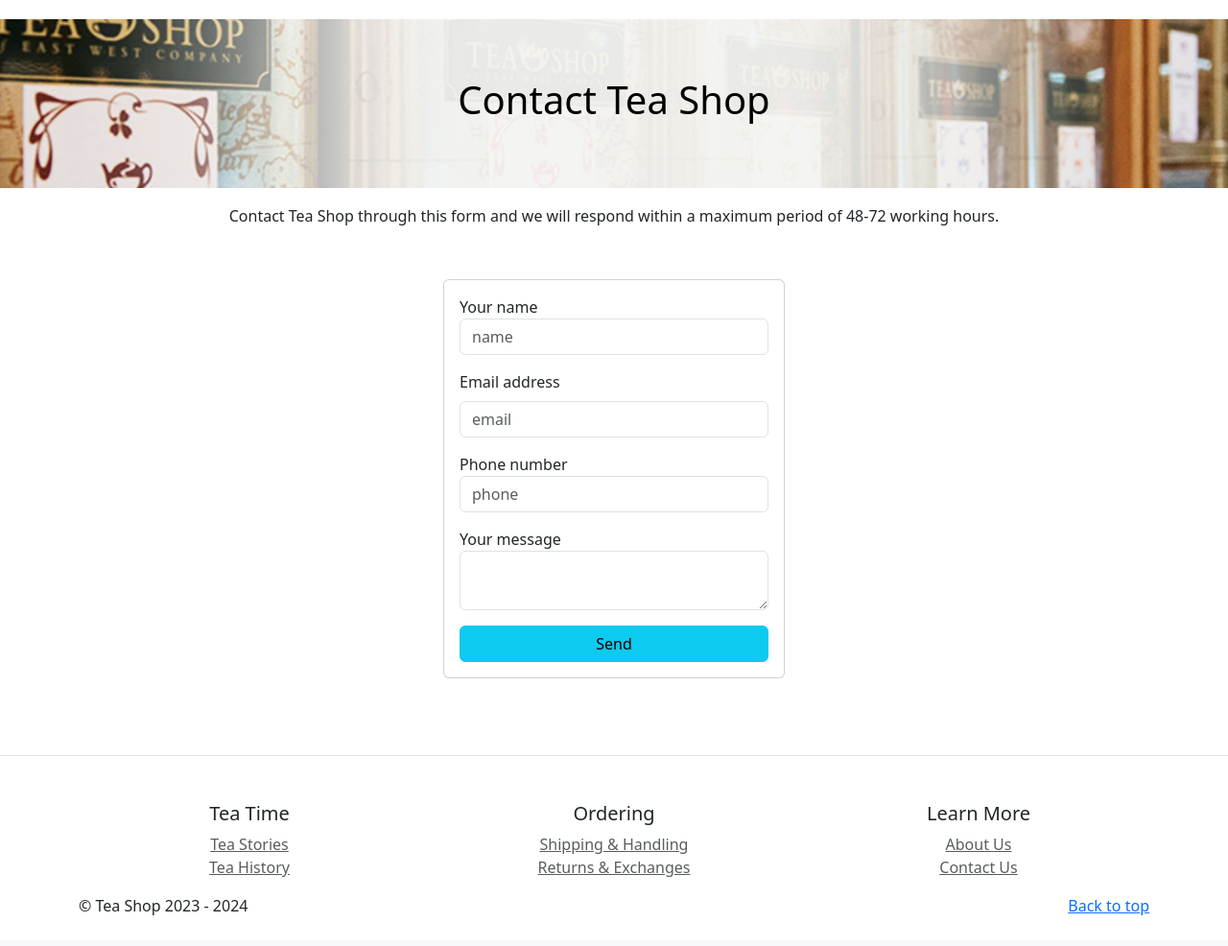
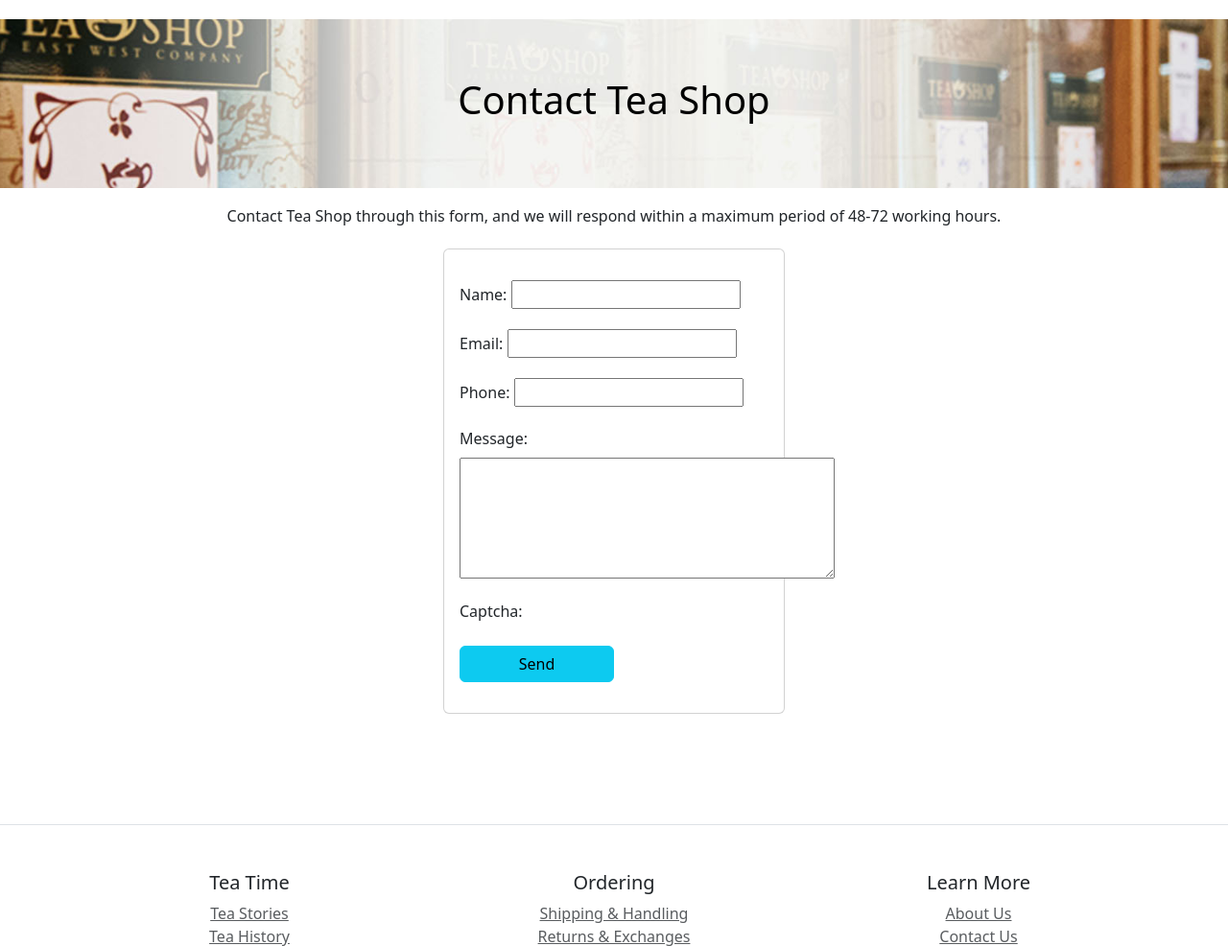
Before and after one commit to nataliadudina/tea_store, a Django app: page /contact/ in a window 1280 px wide. Shown: the part 56-1042 px from the top of the page at 96% size. Before the commit the page ends 1010 px from the top, so only its background shows below. Run offline with Django 4.2, Linux system fonts and the light colour scheme; data comes from the database, SQL or seed files in the repository.

Commit message:
Added django-simple-captcha; Updated ReadMe file;

```diff
--- a/config/settings.py
+++ b/config/settings.py
@@ -46,6 +46,7 @@
     'users.apps.UsersConfig',
     'store_blog.apps.StoreBlogConfig',
     'debug_toolbar',
+    'captcha',
 ]
 
 MIDDLEWARE = [
--- a/config/urls.py
+++ b/config/urls.py
@@ -28,6 +28,7 @@
                   path('users/', include('users.urls', namespace='users')),
                   path('social-auth/', include('social_django.urls', namespace='social')),
                   path('__debug__/', include('debug_toolbar.urls')),
+                  path('captcha/', include('captcha.urls')),
               ] + static(settings.MEDIA_URL,
                          document_root=settings.MEDIA_ROOT)
 
--- a/main/forms.py
+++ b/main/forms.py
@@ -1,6 +1,7 @@
 from django import forms
 from .models import TeaProduct, TeaCategory, Version
 from django.core.exceptions import ValidationError
+from captcha.fields import CaptchaField
 
 
 # Mixin class to add common styles to form fields
@@ -12,6 +13,14 @@
         for field_name, field in self.fields.items():  # self.fields - django dict
             if field_name != 'is_active':
                 field.widget.attrs['class'] = 'form-control'
+
+
+class ContactForm(forms.Form):
+    name = forms.CharField(max_length=100)
+    email = forms.EmailField(max_length=100)
+    phone = forms.CharField(max_length=20)
+    message = forms.CharField(widget=forms.Textarea(attrs={'cols': 40, 'rows': 5}))
+    captcha = CaptchaField()
 
 
 # Form for creating and updating TeaProduct instances
--- a/main/templates/main/catalog.html
+++ b/main/templates/main/catalog.html
@@ -4,7 +4,6 @@
 {% load main_tags %}
 
 {% block content %}
-    <title>Catalog</title>
 
 <section>
     <div class="container-xxl">
--- a/main/templates/main/category.html
+++ b/main/templates/main/category.html
@@ -4,7 +4,6 @@
 {% load main_tags %}
 
 {% block content %}
-    <title>{{ category.name|title }}</title>
 
 <section>
     <div class="container-xxl">
--- a/main/templates/main/contact.html
+++ b/main/templates/main/contact.html
@@ -1,49 +1,36 @@
-<!DOCTYPE html>
 {% extends 'base.html' %}
 {% load static %}
 
 {% block content %}
-    <title>Contact Us</title>
 
 {% include 'includes/background_section.html' %}
 
-<h6 class="text-center mb-4">Contact Tea Shop through this form and we will respond within a maximum period of 48-72
+<h6 class="text-center mb-4">Contact Tea Shop through this form, and we will respond within a maximum period of 48-72
     working hours.</h6>
-
 <!-- Feedback form -->
-<div class="container">
+<div class="container mb-5">
     <div class="row justify-content-center align-items-center" style="height: 60vh;">
         <div class="col-12 col-md-4">
             <div class="card box-shadow">
                 <div class="card-body">
                     <form method="post" action="" class="form-floating">
                         {% csrf_token %}
+                        <input type="hidden" name="next" value="{{ next }}"/>
+                        <div class="form-error mb-3">{{ form.non_field_errors }}</div>
+                        {% for f in form %}
                         <div class="mb-3">
-                            <label for="name">Your name</label>
-                            <input type="text" name="name" class="form-control" id="name" placeholder="name" required>
+                            <label class="form-label" for="{{ f.id_for_label }}">{{ f.label }}:</label>
+                            {{ f }}
+                            <div class="form-error">{{ f.errors }}</div>
                         </div>
-                        <div class="mb-3">
-                            <label for="exampleInputEmail1" class="form-label">Email address</label>
-                            <input type="email" name="email" class="form-control" id="exampleInputEmail1" placeholder="email"
-                                   aria-describedby="emailHelp">
-                            <div id="emailHelp" class="form-text"></div>
-                        </div>
-                        <div class="mb-3">
-                            <label for="phone">Phone number</label>
-                            <input type="text" name="phone" class="form-control" id="phone" placeholder="phone"
-                                   required>
-                        </div>
-                        <div class="mb-3">
-                            <label for="message">Your message</label>
-                            <textarea name="message" class="form-control" id="message"></textarea>
-                        </div>
-                        <button type="submit" class="w-100 btn btn-info">Send</button>
+                        {% endfor %}
+                        <button type="submit" class="btn btn-info w-50 mb-3">Send</button>
                     </form>
                 </div>
             </div>
         </div>
     </div>
 </div>
-
+<br>
 
 {% endblock %}
--- a/main/urls.py
+++ b/main/urls.py
@@ -1,6 +1,6 @@
 from django.urls import path
 from .views import ProductDetailView, CatalogListView, CategoryListView, IndexView, ProductCreateView, \
-    ProductUpdateView, ProductDeleteView
+    ProductUpdateView, ProductDeleteView, ContactView
 from . import views
 
 # Example of URLs when Function Based Views (FBVs) are used
@@ -14,7 +14,7 @@
 
 urlpatterns = [
     path('', IndexView.as_view(), name='home'),
-    path('contact/', views.contact, name='contact'),
+    path('contact/', ContactView.as_view(), name='contact'),
     path('catalog/', CatalogListView.as_view(), name='catalog'),  # all product types
     path('catalog/<slug:type_slug>/', CategoryListView.as_view(), name='types'),  # one product type
     path('catalog/<slug:type_slug>/<slug:item_slug>/', ProductDetailView.as_view(), name='product'),  # product page
--- a/main/views.py
+++ b/main/views.py
@@ -2,11 +2,12 @@
 from django.shortcuts import render, get_object_or_404
 from .models import TeaCategory, TeaProduct, Version
 from .templatetags.main_tags import get_random_products
-from django.urls import reverse
+from django.urls import reverse, reverse_lazy
 from django.views.generic import DetailView, ListView, CreateView, UpdateView, DeleteView
+from django.views.generic.edit import FormView
 from django.contrib.auth.mixins import PermissionRequiredMixin
 from django.views import View
-from .forms import ProductForm, VersionForm
+from .forms import ProductForm, VersionForm,  ContactForm
 from django.forms import inlineformset_factory
 
 import json
@@ -50,28 +51,30 @@
         return render(request, self.template_name, context)
 
 
-def contact(request):
-    # Processes POST requests
-    if request.method == 'POST':
-        name = request.POST.get('name', ' ')
-        email = request.POST.get('email', ' ')
-        phone = request.POST.get('phone', ' ')
-        message = request.POST.get('message', ' ')
+class ContactView(FormView):
+    form_class = ContactForm
+    template_name = 'main/contact.html'
+    success_url = reverse_lazy('home')
+    extra_context = {'page_title': 'Contact us', 'title': 'Contact Tea Shop'}
 
-        # Creates a dictionary with the form data
-        user_data = {
-            'Name': name,
-            'Email': email,
-            'Phone': phone,
-            'Message': message
-        }
+    def form_valid(self, form):
+        user_data = form.cleaned_data
 
-        # Saves the form data to a JSON file
-        with open('users_data.json', 'a', encoding='utf-8') as f:
-            json.dump(user_data, f, ensure_ascii=False)
-            f.write('\n')
+        # Loads existing data from the file (if any)
+        try:
+            with open('users_data.json', 'r', encoding='utf-8') as f:
+                existing_data = json.load(f)
+        except (json.JSONDecodeError, FileNotFoundError):
+            existing_data = []
 
-    return render(request, 'main/contact.html', {'page_title': 'Contact us', 'title': 'Contact Tea Shop'})
+        # Appends new user's data to the existing data
+        existing_data.append(user_data)
+
+        # Writes the entire list back to the file
+        with open('users_data.json', 'w', encoding='utf-8') as f:
+            json.dump(existing_data, f, ensure_ascii=False, indent=2)
+
+        return super().form_valid(form)
 
 
 # FBV for catalog_list_view
@@ -95,6 +98,7 @@
        """
     model = TeaProduct
     template_name = 'main/catalog.html'
+    extra_context = {'page_title': 'TeaShop: Catalog'}
 
     def get_context_data(self, **kwargs):
         context = super().get_context_data(**kwargs)
@@ -137,6 +141,7 @@
     def get_context_data(self, *args, **kwargs):
         context = super().get_context_data(**kwargs)
         context['category'] = self.get_category()
+        context['page_title'] = f"TeaShop: {context['category'].name}"
         return context
 
 
--- a/pyproject.toml
+++ b/pyproject.toml
@@ -15,6 +15,7 @@
 django-extensions = "^3.2.3"
 social-auth-app-django = "^5.4.0"
 django-debug-toolbar = "^4.2.0"
+django-simple-captcha = "^0.6.0"
 
 
 [build-system]
```
Also changed, not shown: README.md, 1 other file.
